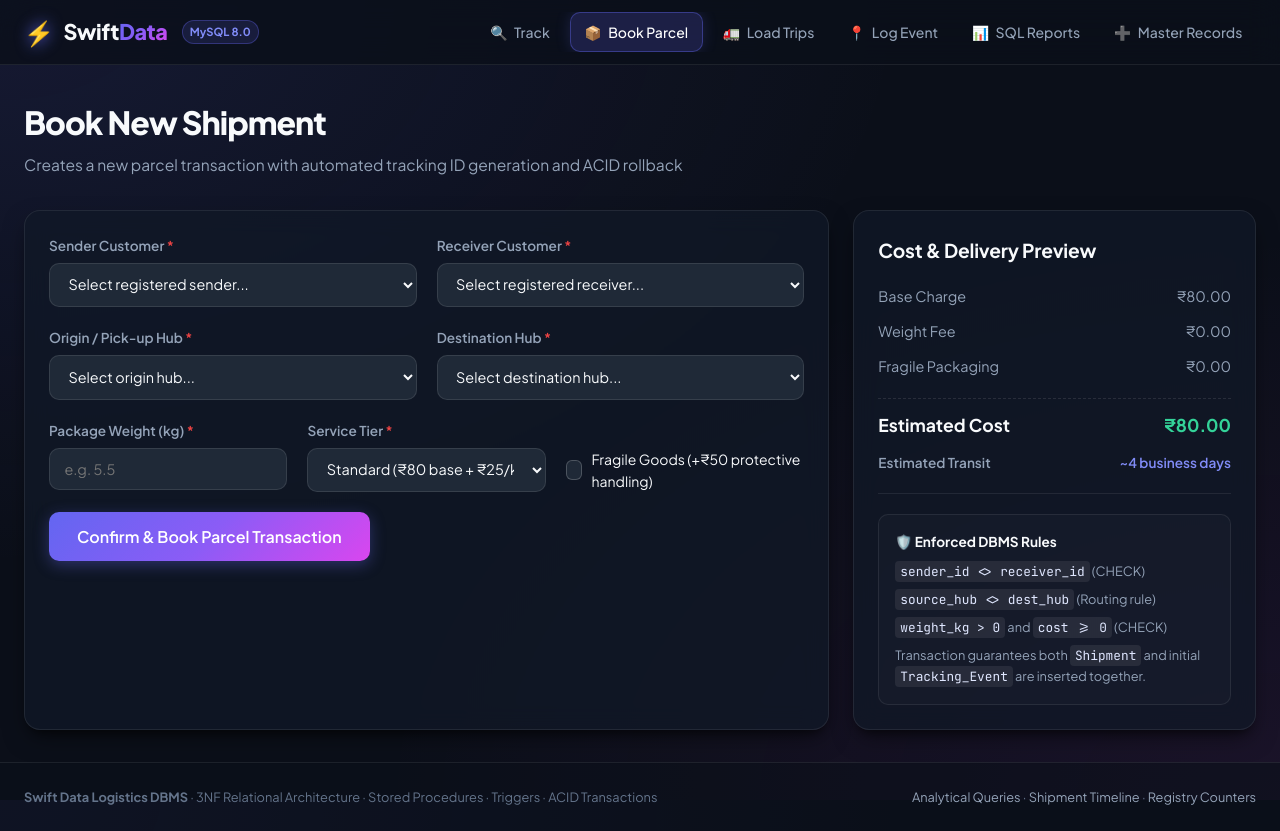
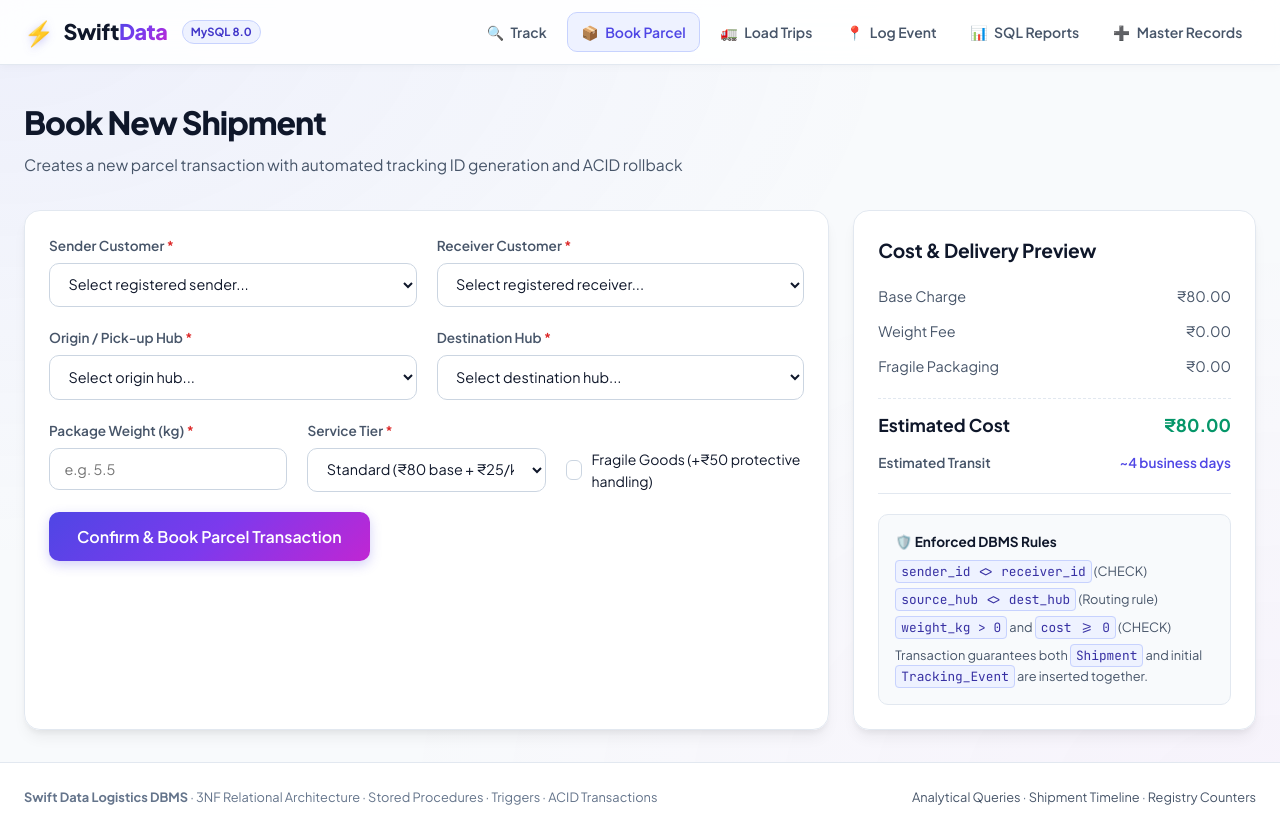
Before and after one commit to chitranshdhakad-lab/swift-data-logistics, a Flask app: page /shipments/new in a window 1280 px wide. Run offline with Flask 3, Linux system fonts and the light colour scheme; data that the repository does not hold is empty.

Commit message:
Switch theme to Day Mode (clean light theme)

```diff
--- a/static/style.css
+++ b/static/style.css
@@ -1,32 +1,32 @@
 /* =====================================================================
    Swift Data Logistics - Premium Design System & Stylesheet
-   Modern Logistics UI: Slate Dark Mode, Glassmorphic Accents,
-   Vibrant Gradients, Micro-Interactions, and Clean Typography
+   Modern Logistics UI: Day Mode (Crisp Light Theme, Modern Typography,
+   Soft Glassmorphic Nav, Vibrant Accents, Clean Elevated Cards)
    ===================================================================== */
 
 :root {
-    --bg-primary: #0b0f19;
-    --bg-secondary: #111827;
-    --bg-card: rgba(17, 24, 39, 0.75);
-    --bg-card-hover: rgba(31, 41, 55, 0.85);
-    --bg-input: #1f2937;
+    --bg-primary: #f8fafc;
+    --bg-secondary: #ffffff;
+    --bg-card: rgba(255, 255, 255, 0.95);
+    --bg-card-hover: #ffffff;
+    --bg-input: #f8fafc;
 
-    --border-subtle: rgba(255, 255, 255, 0.08);
-    --border-focus: #6366f1;
-    --border-glow: rgba(99, 102, 241, 0.25);
+    --border-subtle: #e2e8f0;
+    --border-focus: #4f46e5;
+    --border-glow: rgba(79, 70, 229, 0.18);
 
-    --text-primary: #f8fafc;
-    --text-secondary: #94a3b8;
+    --text-primary: #0f172a;
+    --text-secondary: #475569;
     --text-muted: #64748b;
 
-    --accent-primary: #6366f1;
-    --accent-gradient: linear-gradient(135deg, #6366f1 0%, #8b5cf6 50%, #d946ef 100%);
-    --accent-hover: #4f46e5;
+    --accent-primary: #4f46e5;
+    --accent-gradient: linear-gradient(135deg, #4f46e5 0%, #7c3aed 50%, #c026d3 100%);
+    --accent-hover: #4338ca;
 
-    --color-success: #10b981;
-    --color-warning: #f59e0b;
-    --color-danger: #ef4444;
-    --color-info: #06b6d4;
+    --color-success: #059669;
+    --color-warning: #d97706;
+    --color-danger: #dc2626;
+    --color-info: #0284c7;
 
     --font-main: 'Plus Jakarta Sans', -apple-system, BlinkMacSystemFont, sans-serif;
     --font-mono: 'JetBrains Mono', monospace;
@@ -36,8 +36,8 @@
     --radius-lg: 16px;
     --radius-xl: 22px;
 
-    --shadow-card: 0 10px 25px -5px rgba(0, 0, 0, 0.5), 0 8px 10px -6px rgba(0, 0, 0, 0.5);
-    --shadow-glow: 0 0 20px rgba(99, 102, 241, 0.2);
+    --shadow-card: 0 4px 6px -1px rgba(0, 0, 0, 0.05), 0 10px 15px -3px rgba(0, 0, 0, 0.06);
+    --shadow-glow: 0 0 20px rgba(79, 70, 229, 0.12);
 }
 
 /* Base Resets */
@@ -50,8 +50,8 @@
 body {
     background-color: var(--bg-primary);
     background-image:
-        radial-gradient(at 0% 0%, rgba(99, 102, 241, 0.12) 0px, transparent 50%),
-        radial-gradient(at 100% 100%, rgba(217, 70, 239, 0.08) 0px, transparent 50%);
+        radial-gradient(at 0% 0%, rgba(99, 102, 241, 0.07) 0px, transparent 50%),
+        radial-gradient(at 100% 100%, rgba(217, 70, 239, 0.04) 0px, transparent 50%);
     background-attachment: fixed;
     color: var(--text-primary);
     font-family: var(--font-main);
@@ -68,8 +68,9 @@ body {
     z-index: 100;
     backdrop-filter: blur(16px);
     -webkit-backdrop-filter: blur(16px);
-    background: rgba(11, 15, 25, 0.8);
+    background: rgba(255, 255, 255, 0.88);
     border-bottom: 1px solid var(--border-subtle);
+    box-shadow: 0 2px 8px rgba(0, 0, 0, 0.03);
     padding: 0.75rem 1.5rem;
 }
 
@@ -92,7 +93,7 @@ body {
 
 .logo-icon {
     font-size: 1.5rem;
-    filter: drop-shadow(0 0 8px #6366f1);
+    filter: drop-shadow(0 2px 4px rgba(79, 70, 229, 0.3));
 }
 
 .brand-name {
@@ -108,12 +109,12 @@ body {
 }
 
 .dbms-badge {
-    background: rgba(99, 102, 241, 0.15);
-    border: 1px solid rgba(99, 102, 241, 0.35);
-    color: #818cf8;
+    background: #eef2ff;
+    border: 1px solid #c7d2fe;
+    color: #4338ca;
     font-size: 0.7rem;
     font-weight: 700;
-    padding: 2px 7px;
+    padding: 2px 8px;
     border-radius: 999px;
     margin-left: 0.3rem;
 }
@@ -134,21 +135,20 @@ body {
     color: var(--text-secondary);
     text-decoration: none;
     font-size: 0.875rem;
-    font-weight: 500;
+    font-weight: 600;
     transition: all 0.2s ease;
     white-space: nowrap;
 }
 
 .nav-link:hover {
     color: var(--text-primary);
-    background: rgba(255, 255, 255, 0.05);
+    background: #f1f5f9;
 }
 
 .nav-link.active {
-    color: #ffffff;
-    background: rgba(99, 102, 241, 0.2);
-    border: 1px solid rgba(99, 102, 241, 0.4);
-    box-shadow: 0 0 15px rgba(99, 102, 241, 0.2);
+    color: var(--accent-primary);
+    background: #eef2ff;
+    border: 1px solid #c7d2fe;
 }
 
 /* Layout */
@@ -253,6 +256,7 @@ body {
     font-weight: 700;
     margin-bottom: 1.25rem;
     letter-spacing: -0.01em;
+    color: var(--text-primary);
 }
 
 /* Buttons */
@@ -275,22 +279,22 @@ body {
 .btn-primary {
     background: var(--accent-gradient);
     color: #ffffff;
-    box-shadow: 0 4px 15px rgba(99, 102, 241, 0.35);
+    box-shadow: 0 4px 12px rgba(79, 70, 229, 0.25);
 }
 
 .btn-primary:hover {
     transform: translateY(-1px);
-    box-shadow: 0 6px 20px rgba(99, 102, 241, 0.5);
+    box-shadow: 0 6px 16px rgba(79, 70, 229, 0.35);
 }
 
 .btn-secondary {
-    background: rgba(255, 255, 255, 0.08);
-    border: 1px solid rgba(255, 255, 255, 0.12);
+    background: #f1f5f9;
+    border: 1px solid #cbd5e1;
     color: var(--text-primary);
 }
 
 .btn-secondary:hover {
-    background: rgba(255, 255, 255, 0.14);
+    background: #e2e8f0;
     transform: translateY(-1px);
 }
 
@@ -348,8 +352,8 @@ body {
 .form-control, .form-select {
     width: 100%;
     padding: 0.7rem 0.9rem;
-    background: var(--bg-input);
-    border: 1px solid rgba(255, 255, 255, 0.1);
+    background: #ffffff;
+    border: 1px solid #cbd5e1;
     border-radius: var(--radius-md);
     color: var(--text-primary);
     font-family: inherit;
@@ -385,9 +389,9 @@ body {
 .custom-checkbox {
     width: 20px;
     height: 20px;
-    border: 1px solid rgba(255, 255, 255, 0.2);
+    border: 1px solid #cbd5e1;
     border-radius: var(--radius-sm);
-    background: var(--bg-input);
+    background: #ffffff;
     display: inline-flex;
     align-items: center;
     justify-content: center;
@@ -830,14 +852,14 @@ body {
 .total-row {
     margin-top: 0.5rem;
     padding-top: 0.75rem;
-    border-top: 1px dashed rgba(255, 255, 255, 0.1);
+    border-top: 1px dashed var(--border-subtle);
     font-size: 1.1rem;
     font-weight: 700;
     color: var(--text-primary);
 }
 
 .total-price {
-    color: #34d399;
+    color: var(--color-success);
 }
 
 .days-row {
@@ -847,7 +869,7 @@ body {
 
 .dbms-rule-box {
     margin-top: 1.25rem;
-    background: rgba(255, 255, 255, 0.02);
+    background: #f8fafc;
     border: 1px solid var(--border-subtle);
     border-radius: var(--radius-md);
     padding: 1rem;
@@ -870,11 +892,12 @@ body {
 }
 
 .rule-list code {
-    background: rgba(255, 255, 255, 0.08);
+    background: #eef2ff;
+    border: 1px solid #c7d2fe;
     padding: 2px 5px;
     border-radius: 4px;
     font-family: var(--font-mono);
-    color: #e0e7ff;
+    color: #3730a3;
 }
 
 /* Tables */
@@ -1145,7 +1185,7 @@ body {
 /* Footer */
 .app-footer {
     border-top: 1px solid var(--border-subtle);
-    background: rgba(11, 15, 25, 0.6);
+    background: #ffffff;
     padding: 1.5rem;
     margin-top: auto;
     font-size: 0.8rem;
@@ -1168,13 +1208,13 @@ body {
 }
 
 .footer-links a:hover {
-    color: #ffffff;
+    color: var(--accent-primary);
 }
 
 /* Utilities */
 .text-danger { color: var(--color-danger); }
 .text-success { color: var(--color-success); }
-.text-accent { color: #818cf8; }
+.text-accent { color: var(--accent-primary); }
 .font-bold { font-weight: 700; }
 .not-found-card { text-align: center; padding: 3rem 1.5rem; }
 .empty-icon { font-size: 3rem; margin-bottom: 0.5rem; }
```
Also changed, not shown: other parts of static/style.css (+101 -63 lines).
